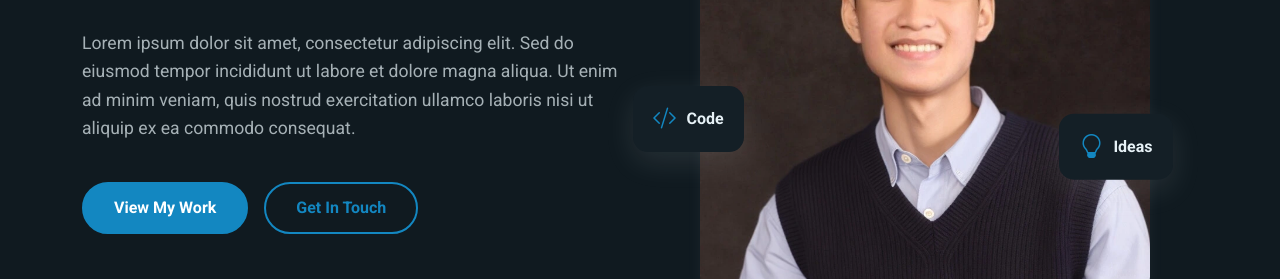
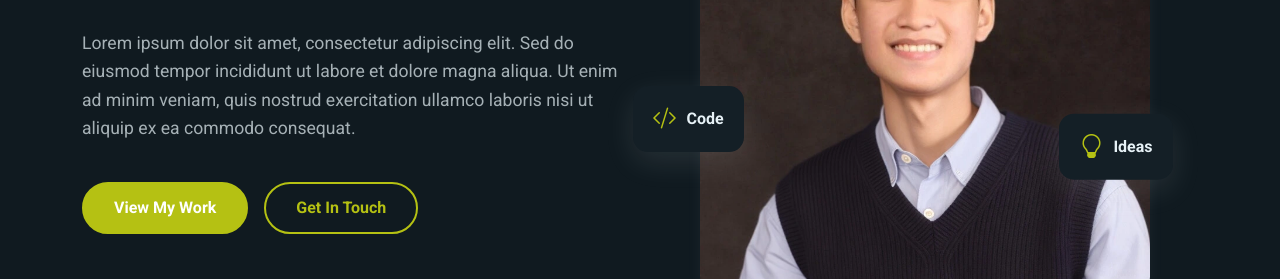
Before and after one commit to EddysonA15/codED, a plain HTML site: page index.html in a window 1280 px wide. Shown: the part 411-690 px from the top of the page. Drawn offline with Linux system fonts and the light colour scheme.

Commit message:
Change Color 1st

```diff
--- a/assets/css/main.css
+++ b/assets/css/main.css
@@ -1,15 +1,4 @@
-/**
-* Template Name: FolioOne
-* Template URL: https://bootstrapmade.com/folioone-bootstrap-portfolio-website-template/
-* Updated: Aug 23 2025 with Bootstrap v5.3.7
-* Author: BootstrapMade.com
-* License: https://bootstrapmade.com/license/
-*/
-
-/*--------------------------------------------------------------
-# Font & Color Variables
-# Help: https://bootstrapmade.com/color-system/
---------------------------------------------------------------*/
+
 /* Fonts */
 :root {
   --default-font: "Roboto",  system-ui, -apple-system, "Segoe UI", Roboto, "Helvetica Neue", Arial, "Noto Sans", "Liberation Sans", sans-serif, "Apple Color Emoji", "Segoe UI Emoji", "Segoe UI Symbol", "Noto Color Emoji";
@@ -22,7 +11,7 @@
   --background-color: #101a20; /* Background color for the entire website, including individual sections */
   --default-color: #e7f2f7; /* Default color used for the majority of the text content across the entire website */
   --heading-color: #ffffff; /* Color for headings, subheadings and title throughout the website */
-  --accent-color: #1387c1; /* Accent color that represents your brand on the website. It's used for buttons, links, and other elements that need to stand out */
+  --accent-color: #b5c113; /* Accent color that represents your brand on the website. It's used for buttons, links, and other elements that need to stand out */
   --surface-color: #141f26; /* The surface color is used as a background of boxed elements within sections, such as cards, icon boxes, or other elements that require a visual separation from the global background. */
   --contrast-color: #ffffff; /* Contrast color for text, ensuring readability against backgrounds of accent, heading, or default colors. */
 }
@@ -30,18 +19,18 @@
 /* Nav Menu Colors - The following color variables are used specifically for the navigation menu. They are separate from the global colors to allow for more customization options */
 :root {
   --nav-color: #ffffff;  /* The default color of the main navmenu links */
-  --nav-hover-color: #1387c1; /* Applied to main navmenu links when they are hovered over or active */
-  --nav-mobile-background-color: #213642; /* Used as the background color for mobile navigation menu */
+  --nav-hover-color: #c1b513; /* Applied to main navmenu links when they are hovered over or active */
+  --nav-mobile-background-color: #3d4c55; /* Used as the background color for mobile navigation menu */
   --nav-dropdown-background-color: #051117; /* Used as the background color for dropdown items that appear when hovering over primary navigation items */
   --nav-dropdown-color: #e7f2f7; /* Used for navigation links of the dropdown items in the navigation menu. */
-  --nav-dropdown-hover-color: #1387c1; /* Similar to --nav-hover-color, this color is applied to dropdown navigation links when they are hovered over. */
+  --nav-dropdown-hover-color: #bec113; /* Similar to --nav-hover-color, this color is applied to dropdown navigation links when they are hovered over. */
 }
 
 /* Color Presets - These classes override global colors when applied to any section or element, providing reuse of the sam color scheme. */
 
 .light-background {
   --background-color: #142027;
-  --surface-color: #325264;
+  --surface-color: #646332;
 }
 
 .dark-background {
```
